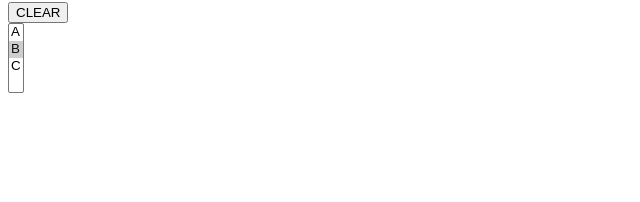
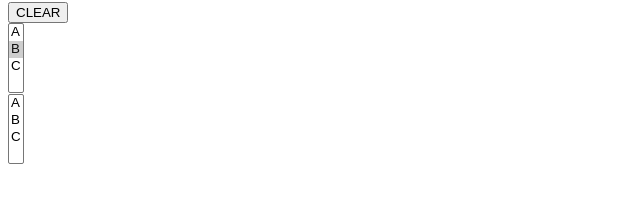
Before and after one commit to SamuelNjenga/tdd-frontend, a React (Create React App) app: page / in a window 1280 px wide. Shown: the part 104-306 px from the top of the page, without its empty margins (0-640 px from the left). Built offline with nearby package versions, Linux system fonts and the light colour scheme.

Commit message:
feat: update Main.test.js by including test for selectOptions

```diff
--- a/src/components/forms/form-four/Main.js
+++ b/src/components/forms/form-four/Main.js
@@ -24,6 +24,12 @@
         </option>
         <option value="3">C</option>
       </select>
+      <br />
+      <select multiple>
+        <option value="1">A</option>
+        <option value="2">B</option>
+        <option value="3">C</option>
+      </select>
     </div>
   );
 };
```
Also changed, not shown: 1 other file (tests, documents, lock files or other folders).
